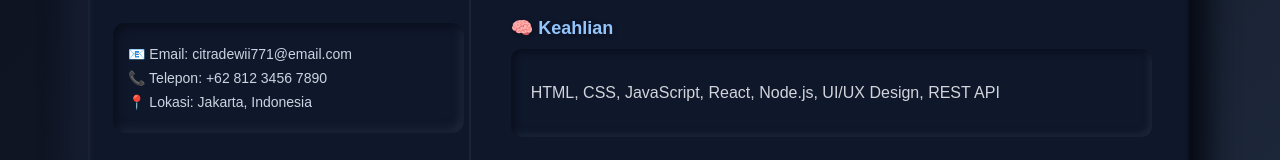
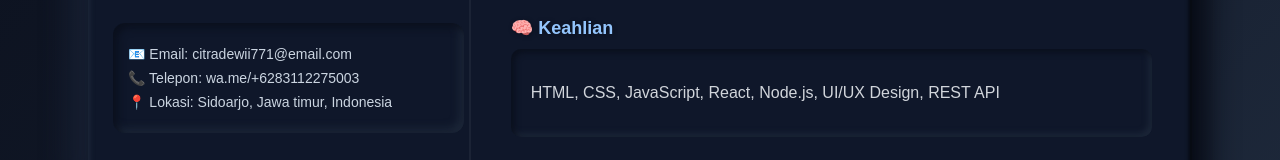
Before and after one commit to citradewii771-cell/citraadewiii, a plain HTML site: page index.html in a window 1280 px wide. Shown: the part 518-678 px from the top of the page. Drawn offline with Linux system fonts and the light colour scheme.

Commit message:
Update index.html

```diff
--- a/index.html
+++ b/index.html
@@ -139,8 +139,8 @@
 
       <div class="info">
         <p>📧 Email: citradewii771@email.com</p>
-        <p>📞 Telepon: +62 812 3456 7890</p>
-        <p>📍 Lokasi: Jakarta, Indonesia</p>
+        <p>📞 Telepon: wa.me/+6283112275003</p>
+        <p>📍 Lokasi: Sidoarjo, Jawa timur, Indonesia</p>
       </div>
     </div>
 
```
